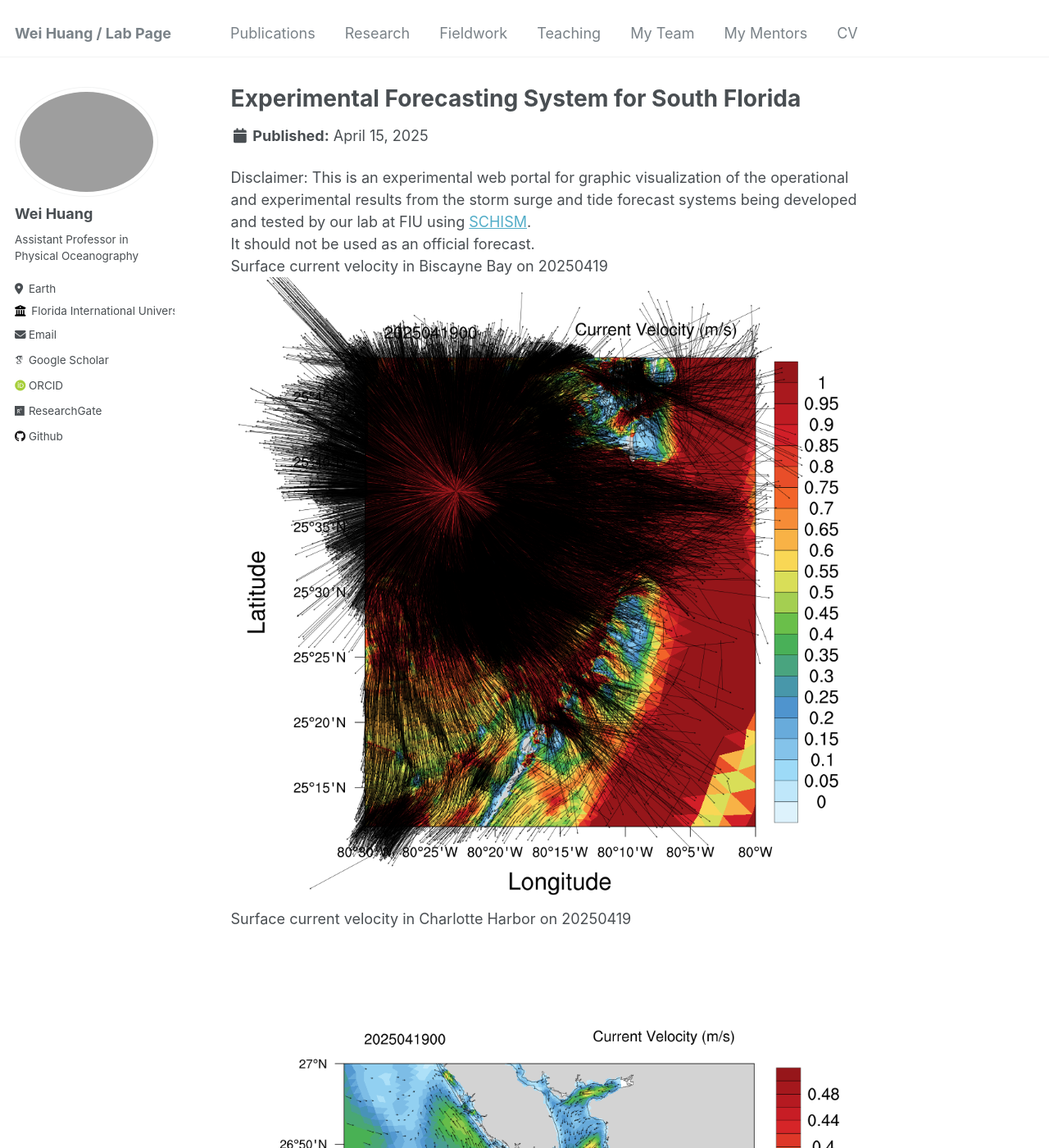
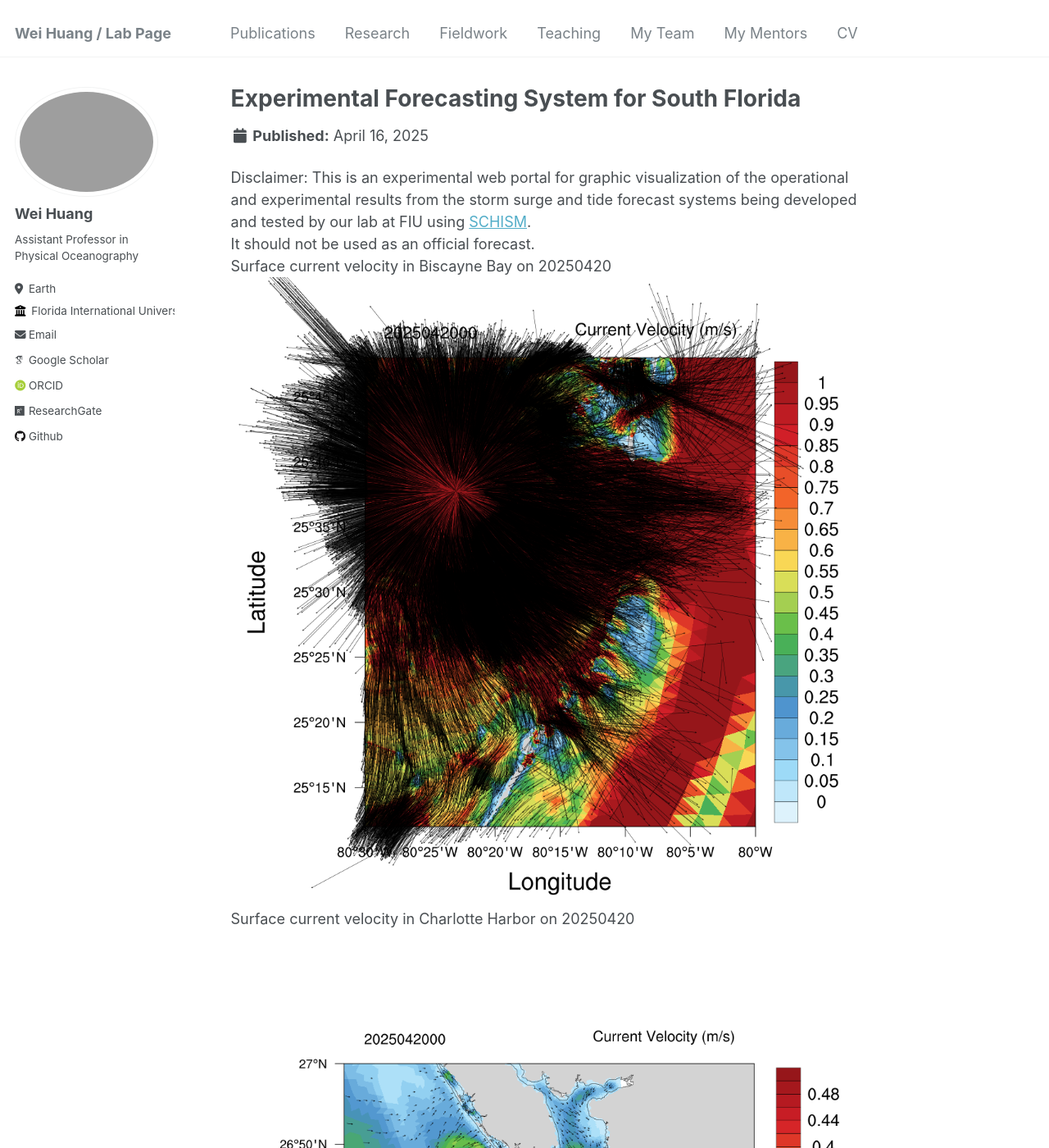
Before and after one commit to huang96169/huang96169.github.io, a Jekyll site: the page built from _research/research-1.md, in a window 1280 px wide and 1400 px high. Shown: the whole window at 82% size. Built offline with Jekyll 4.4.1, drawn with Linux system fonts in a browser that asks for light colours; some web fonts are replaced; some of the changed text lies outside the part shown.

Commit message:
replaced research_uv1.gif research_salt1.gif research_temp1.gif and replaced research_elev2.gif research_uv2.gif research_salt2.gif research_temp2.gif

```diff
--- a/_research/research-1.md
+++ b/_research/research-1.md
@@ -1,7 +1,7 @@
 ---
 title: "Experimental Forecasting System for South Florida"
-short: Surface current velocity of South Florida from 20250415 to 20250419
-date: 2025-04-15
+short: Surface current velocity of South Florida from 20250416 to 20250420
+date: 2025-04-16
 short1: "Disclaimer: This is an experimental web portal for graphic visualization of the operational and experimental results from the storm surge and tide forecast systems being developed and tested by our lab at FIU using [SCHISM](https://ccrm.vims.edu/schismweb/). It should not be used as an official forecast."
 excerpt: "<img src='/images/research_uv1.gif'>"
 collection: research
@@ -10,11 +10,11 @@ collection: research
 Disclaimer:
 This is an experimental web portal for graphic visualization of the operational and experimental results from the storm surge and tide forecast systems being developed and tested by our lab at FIU using [SCHISM](https://ccrm.vims.edu/schismweb/).<br/>
 It should not be used as an official forecast.<br/>
-Surface current velocity in Biscayne Bay on 20250419<br/>
+Surface current velocity in Biscayne Bay on 20250420<br/>
 <img src='/images/research_Bbay.png'>
-Surface current velocity in Charlotte Harbor on 20250419<br/>
+Surface current velocity in Charlotte Harbor on 20250420<br/>
 <img src='/images/research_Cbay.png'>
-Surface current velocity in Tampa Bay on 20250419<br/>
+Surface current velocity in Tampa Bay on 20250420<br/>
 <img src='/images/research_Tbay.png'>
 The map below showns observational stations used for validating the model's results, as well as the horizontal grid. <br/>
 The horizontal grid for SCHISM in simulating Biscayne Bay in South Florida, using flexible resolution resolving levees and canals (1-2 m), watershed rural and urban areas (30m-50m) and coastal ocean (500m-5km).<br/>
```
Also changed, not shown: _research/research-2.md (+6 -6 lines), images/research_Bbay.png, images/research_Cbay.png, images/research_Tbay.png, images/research_maxelev2.gif, 4 other files.
